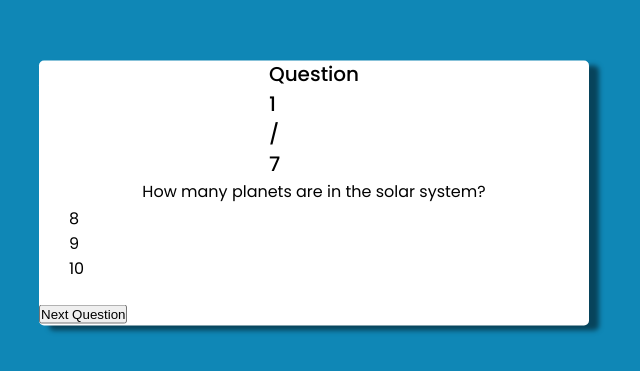
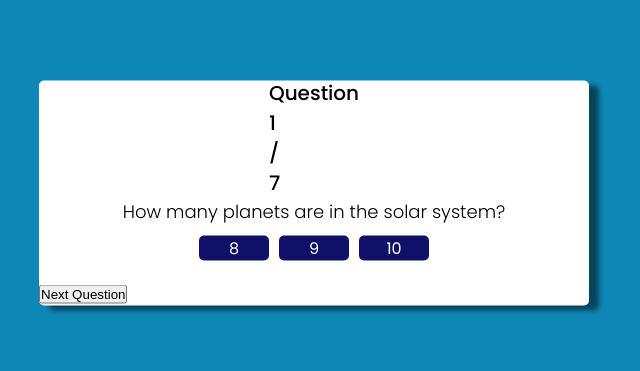
Before and after one commit to Fearless17/Modsen, a plain HTML site: page index.html in a window 1280 px wide. Shown: the part 207-578 px from the top of the page, without its empty margins (326-966 px from the left). Drawn offline with Linux system fonts and the light colour scheme.

Commit message:
Еще верстка

```diff
--- a/css/style.css
+++ b/css/style.css
@@ -37,6 +37,30 @@ body{
     font-weight: 500;
 
 }
+.quiz header .question_text{
+    font-size: 18px;
+    font-weight: 300;
+}
 .quiz section{
     padding: 25px 30px 20px 30px;
+    background: #fff;
 }
+.quiz section .option_list{
+    padding-top: 10px;
+    display: flex;
+    justify-content: center;
+    align-items: center;
+
+}
+section .option_list .option{
+
+    background: rgb(16, 16, 105);
+    width: 70px;
+    border-radius: 5px;
+    text-align: center;
+    color: #fff;
+    margin-right: 10px;
+}
+section .option_list .option:last-child{
+    margin-right: 0px;
+}
```
